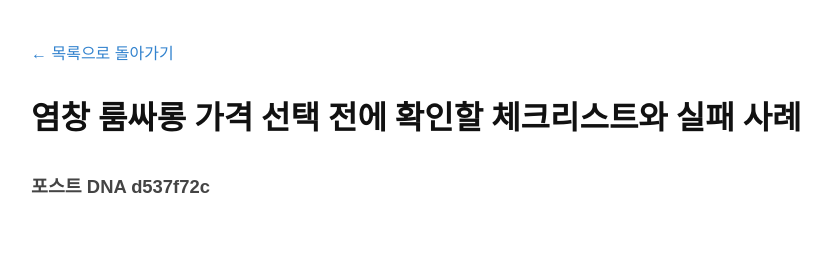
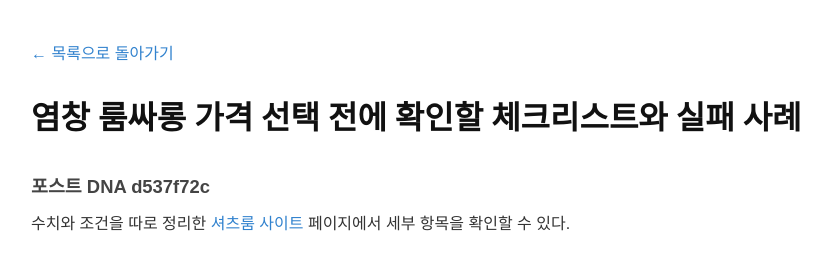
Before and after one commit to sarakinhceo-gif/bp-t3b04-yc-room-pr, a plain HTML site: page posts/checklist-001-lz16c.html in a window 1280 px wide. Shown: the whole page, without its empty margins (209-1040 px from the left). Drawn offline with Linux system fonts and the light colour scheme.

```diff
--- a/posts/checklist-001-lz16c.html
+++ b/posts/checklist-001-lz16c.html
@@ -26,6 +26,8 @@
     <article>
       <h3>포스트 DNA d537f72c</h3>
 
-</main>
+
+      <p>수치와 조건을 따로 정리한 <a class="anchor-link" href="https://maphoshirts.space/" data-bpaas-link-target="t1-shirtsroom-site">셔츠룸 사이트</a> 페이지에서 세부 항목을 확인할 수 있다.</p>
+    </main>
 </body>
 </html>
```
